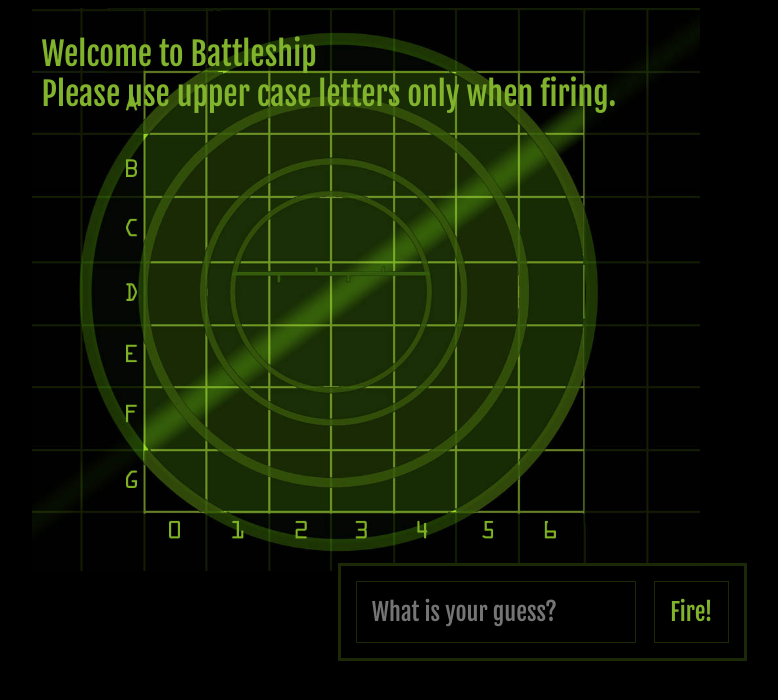
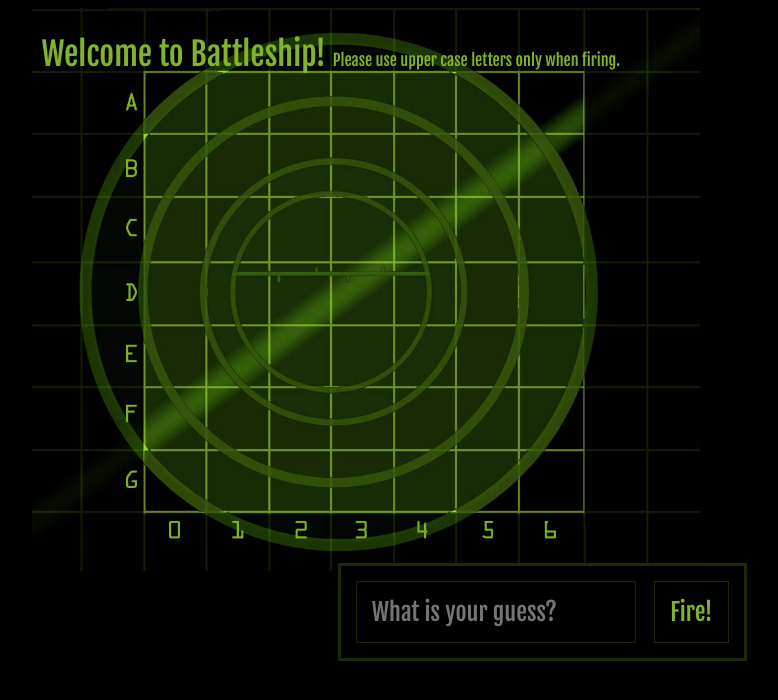
Before and after one commit to j-leverich/work-battleship, a plain HTML site: page index.html in a window 1280 px wide. Shown: the whole page, without its empty margins (246-1024 px from the left). Drawn offline with Linux system fonts and the light colour scheme.

Commit message:
Added instructional text, so users don't get confused.

```diff
--- a/css/battleship.css
+++ b/css/battleship.css
@@ -20,6 +20,9 @@
         color: #81B32C;
         font-size: 2em;
       }
+        div#messageArea span {
+          font-size: .5em;
+        }
 
       table {
         color: white;
--- a/index.html
+++ b/index.html
@@ -11,7 +11,7 @@
   <body>
     <div id="board">
 
-      <div id="messageArea">Welcome to Battleship<br><span>Please use upper case letters only when firing.</span></div>
+      <div id="messageArea">Welcome to Battleship! <span>Please use upper case letters only when firing.</span></div>
 
       <table>
         <tr>
```
